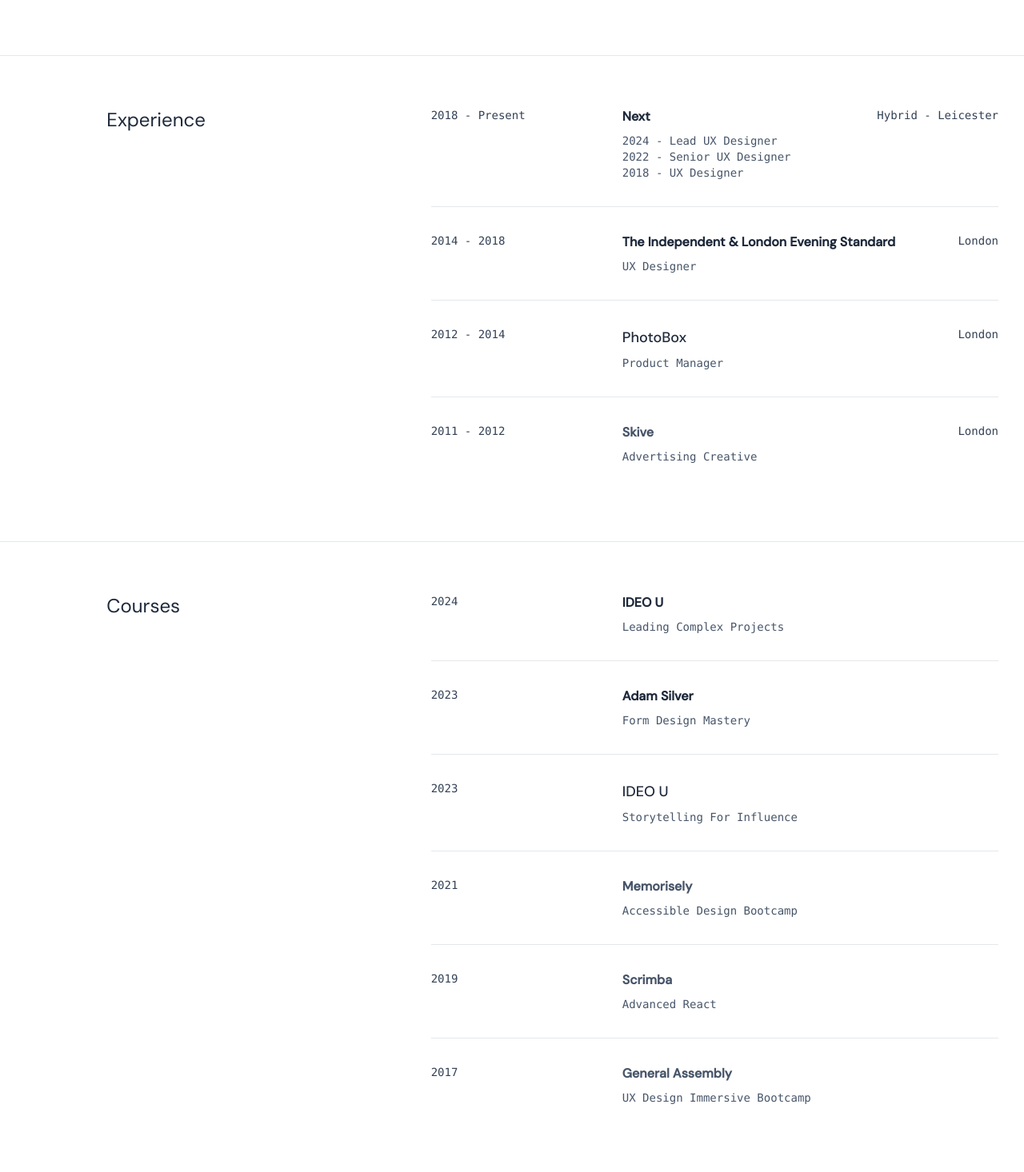
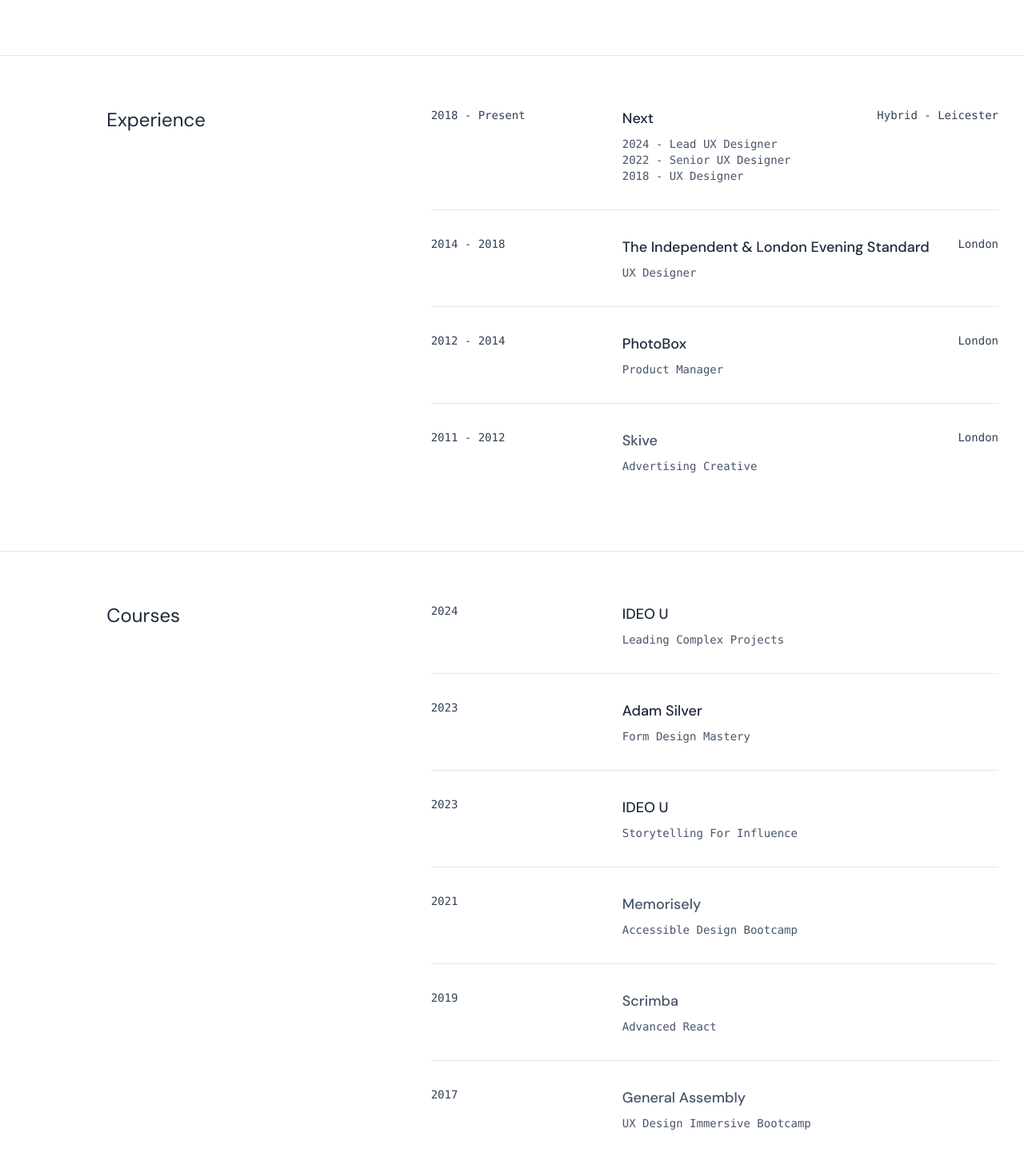
Before and after one commit to danielpape/danielpape.co.uk, a Next.js app: page / in a window 1280 px wide. Shown: the part 1584-3050 px from the top of the page at 80% size. Built offline with nearby package versions, Linux system fonts and the light colour scheme; a web font is replaced by a local one.

Commit message:
Updated font weight on experience

```diff
--- a/components/courses.js
+++ b/components/courses.js
@@ -13,7 +13,7 @@
           </div>
           <div className="col-span-2 flex justify-between">
             <div>
-              <div className="font-bold dark:text-slate-200 text-slate-800 mb-2">
+              <div className="text-lg font-medium dark:text-slate-200 text-slate-800 mb-2">
                 IDEO U
               </div>
               <div className="font-mono text-sm dark:text-slate-400 text-slate-600">
@@ -30,7 +30,7 @@
           </div>
           <div className="col-span-2 flex justify-between">
             <div>
-              <div className="font-bold dark:text-slate-200 text-slate-800 mb-2">
+              <div className="text-lg font-medium dark:text-slate-200 text-slate-800 mb-2">
                 Adam Silver
               </div>
               <div className="font-mono text-sm dark:text-slate-400 text-slate-600">
@@ -64,7 +64,7 @@
           </div>
           <div className="col-span-2 flex justify-between">
             <div>
-              <div className="font-bold dark:text-slate-400 text-slate-600 mb-2">
+              <div className="text-lg font-medium dark:text-slate-400 text-slate-600 mb-2">
                 Memorisely
               </div>
               <div className="font-mono text-sm dark:text-slate-400 text-slate-600">
@@ -81,7 +81,7 @@
           </div>
           <div className="col-span-2 flex justify-between">
             <div>
-              <div className="font-bold dark:text-slate-400 text-slate-600 mb-2">
+              <div className="text-lg font-medium dark:text-slate-400 text-slate-600 mb-2">
                 Scrimba
               </div>
               <div className="font-mono text-sm dark:text-slate-400 text-slate-600">
@@ -98,7 +98,7 @@
           </div>
           <div className="col-span-2 flex justify-between">
             <div>
-              <div className="font-bold dark:text-slate-400 text-slate-600 mb-2">
+              <div className="text-lg font-medium dark:text-slate-400 text-slate-600 mb-2">
                 General Assembly
               </div>
               <div className="font-mono text-sm dark:text-slate-400 text-slate-600">
--- a/components/experience.js
+++ b/components/experience.js
@@ -13,7 +13,7 @@
           </div>
           <div className="col-span-2 flex justify-between">
             <div>
-              <div className="font-bold dark:text-slate-200 text-slate-800 mb-2">
+              <div className="text-lg font-medium dark:text-slate-200 text-slate-800 mb-2">
                 Next
               </div>
               <div className="font-mono text-sm dark:text-slate-400 text-slate-600">
@@ -39,7 +39,7 @@
           </div>
           <div className="col-span-2 flex justify-between">
             <div>
-              <div className="font-bold dark:text-slate-200 text-slate-800 mb-2">
+              <div className="text-lg font-medium dark:text-slate-200 text-slate-800 mb-2">
                 The Independent & London Evening Standard
               </div>
               <div className="font-mono text-sm dark:text-slate-400 text-slate-600">
@@ -79,7 +79,7 @@
           </div>
           <div className="col-span-2 flex justify-between">
             <div>
-              <div className="font-bold dark:text-slate-400 text-slate-600 mb-2">
+              <div className="text-lg font-medium dark:text-slate-400 text-slate-600 mb-2">
                 Skive
               </div>
               <div className="font-mono text-sm dark:text-slate-400 text-slate-600">
```
